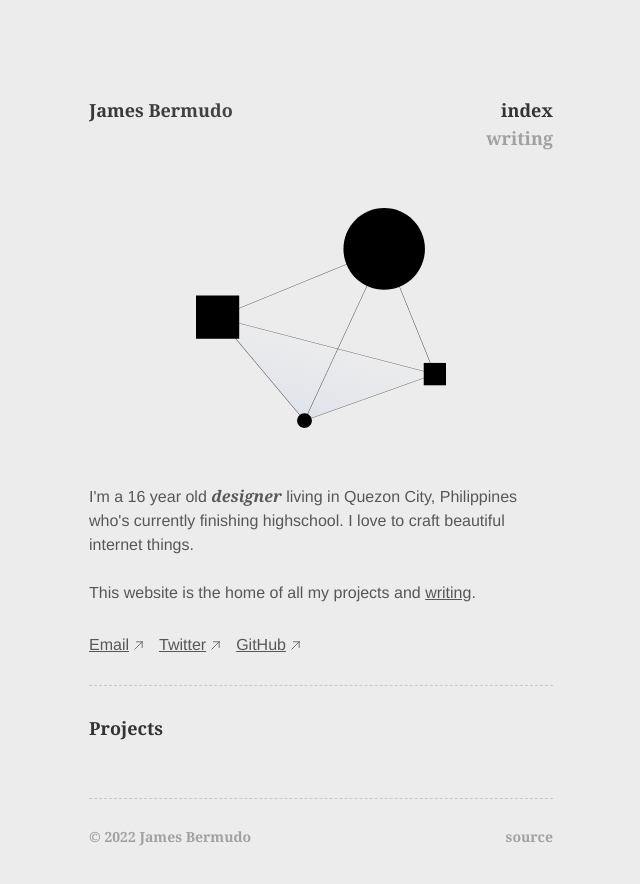
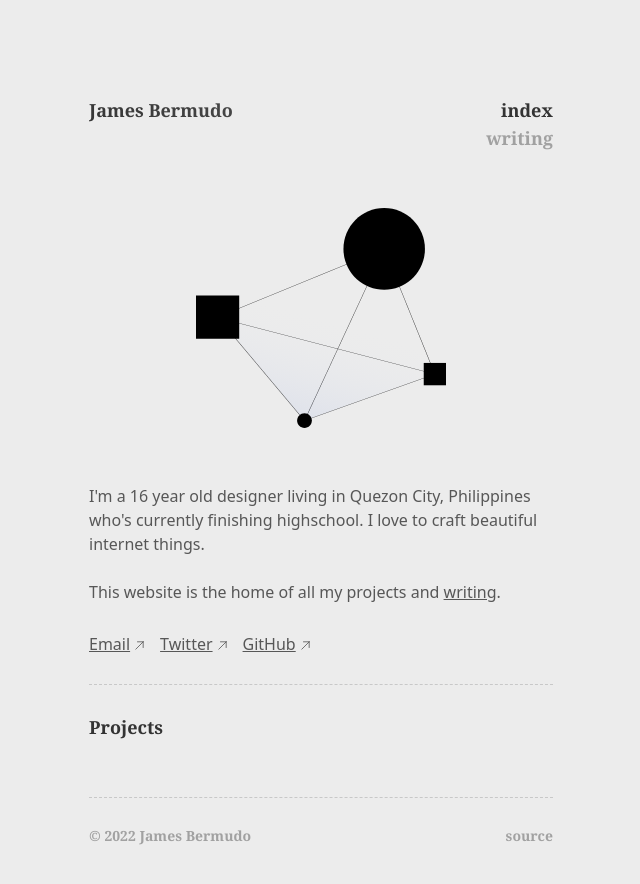
Before and after one commit to jcebermudo/jamesbermudo.com, a Next.js app: page / in a window 1280 px wide. Shown: the top 884 px of the page, without its empty margins (319-959 px from the left). Built offline with nearby package versions, Linux system fonts and the light colour scheme.

Commit message:
changed meta image

```diff
--- a/components/seo.jsx
+++ b/components/seo.jsx
@@ -2,7 +2,7 @@ import Head from "next/head";
 
 export default function SEO({
   title = "James Bermudo",
-  og = "og.png",
+  og = "index.png",
   description = "A designer living in Quezon City, Philippines.",
 }) {
   const siteTitle = "James Bermudo";
--- a/pages/index.jsx
+++ b/pages/index.jsx
@@ -21,10 +21,9 @@ export default function Home() {
         />
       </div>
       <p className="text-[#575757] mt-14">
-        I&apos;m a 16 year old{" "}
-        <span className="font-serif font-bold italic">designer</span> living in
-        Quezon City, Philippines who&apos;s currently finishing highschool. I
-        love to craft beautiful internet things.
+        I&apos;m a 16 year old designer living in Quezon City, Philippines
+        who&apos;s currently finishing highschool. I love to craft beautiful
+        internet things.
         <br />
         <br />
         This website is the home of all my projects and{" "}
--- a/tailwind.config.js
+++ b/tailwind.config.js
@@ -8,10 +8,6 @@ module.exports = {
     extend: {
       animation: {
         text: "text 3s ease infinite",
-      },
-      fontFamily: {
-        sans: ["IBM Plex Sans", "Helvetica Neue", "Arial", "sans-serif"],
-        serif: ["IBM Plex Serif", "Georgia", "Times", "serif"],
       },
       keyframes: {
         text: {
```
Also changed, not shown: public/images/meta/index.png (added), public/images/meta/og.png (deleted).
